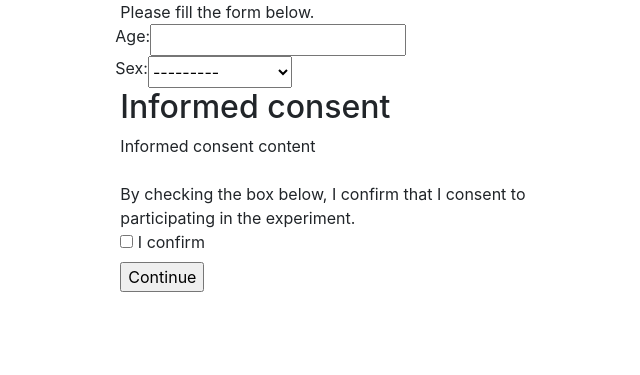
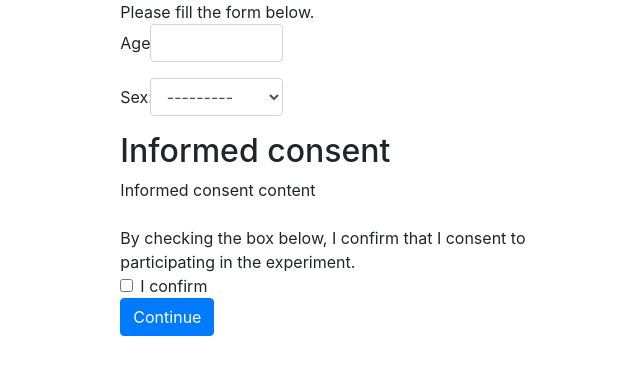
Before and after one commit to kalenkovich/mousetracking-django, a Django app: template experiment/templates/experiment/participant_form.html in a window 1280 px wide. Shown: the top 375 px of the page, without its empty margins (268-908 px from the left). Run offline with Django 3.2, Linux system fonts and the light colour scheme; the template is opened without the code that fills it: values that come from a table or form of the project are taken from there, others are empty; some libraries are stand-ins or nearby versions.

Commit message:
used bootstrap to style the participant form

```diff
--- a/experiment/templates/experiment/participant_form.html
+++ b/experiment/templates/experiment/participant_form.html
@@ -1,47 +1,45 @@
 {% extends 'experiment/__layout_single_column_with_continue.html' %}
+{% load widget_tweaks %}
 
 {% block single_column %}
 
 Please fill the form below.
 
-<div style="display:flex">
 <form action="" method="post">
     {% csrf_token %}
 
-        <fieldset class="module aligned ">
-            <div class="form-row">
-                <label class="required" for="{{ form.age.id_for_label }}">Age:</label>
-                {{ form.age }}
+    <div class="form-group row">
+        <label class="col-form-label col-sm-1" for="{{ form.age.id_for_label }}">Age:</label>
+        {% render_field form.age class="form-control col-sm-3" %}
     </div>
 
-            <div class="form-row">
-                <label class="required" for="{{ form.sex.id_for_label }}">Sex:</label>
-                {{ form.sex }}
+    <div class="form-group row">
+        <label class="col-form-label col-sm-1" for="{{ form.sex.id_for_label }}">Sex:</label>
+        {% render_field form.sex class="form-control col-sm-3" %}
     </div>
-        </fieldset>
 
     <div class="text">
         <h2>Informed consent</h2>
         Informed consent content
     </div>
 
-        <div class="checkbox-row">
+    <div>
         <br>
         By checking the box below, I confirm that I consent to participating in the experiment.
         <br>
-            {{ form.gave_consent }}
-            <label class="required vCheckboxLabel" for="{{ form.gave_consent.id_for_label }}">I confirm</label>
+        <div class="form-check">
+
+            {% render_field form.gave_consent class="form-check-input" %}
+            <label class="form-check-label" for="{{ form.gave_consent.id_for_label }}">I confirm</label>
+        </div>
     </div>
 
-        <div class="submit-row">
-            <input type="submit" value="Continue">
-        </div>
+    <button type="submit" class="btn btn-primary">Continue</button>
 
     {{ form.form_name }}
 </form>
-</div>
 
-{% endblock single_column %}
+{%  endblock %}
 
 {% block continue_button %}
     <!-- Filling this block with nothing removes the continue button -->
```
Lines whose indentation alone changed are shown as unchanged.
